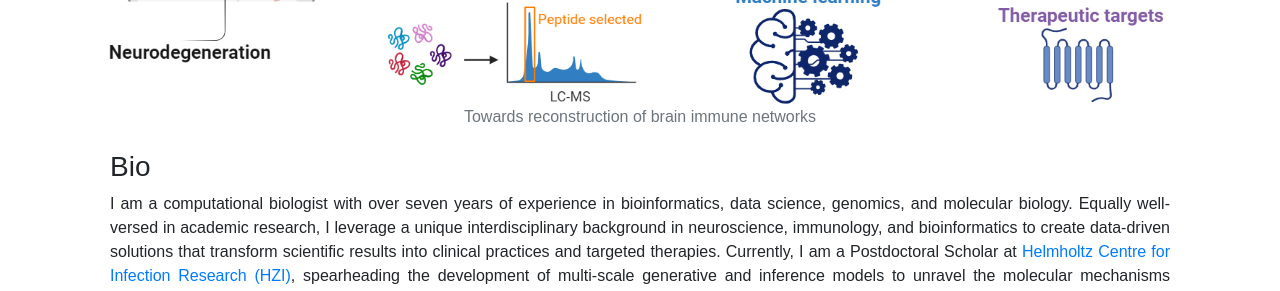
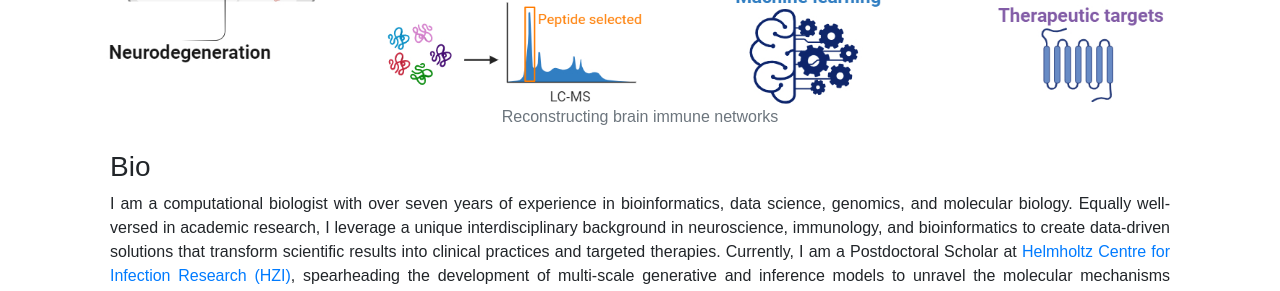
Before and after one commit to fmulenge/fmulenge.github.io, a Jekyll site: the page built from index.md, in a window 1280 px wide. Shown: the part 388-679 px from the top of the page. Built offline with Jekyll 4.4.1, drawn with Linux system fonts in a browser that asks for light colours.

Commit message:
Update home.html

```diff
--- a/_layouts/home.html
+++ b/_layouts/home.html
@@ -3,7 +3,7 @@
 <div class="container px-2 max-width: 100%">
             <div class="text-wrapper">
                         <img src="/static/img/logo/Graphical abstract.jpeg" alt=""/>
-                        <p class="text-muted">Towards reconstruction of brain immune networks </p>
+                        <p class="text-muted">Reconstructing brain immune networks </p>
             </div>
     <div class="row">
         <div class="col-md-15">
```
